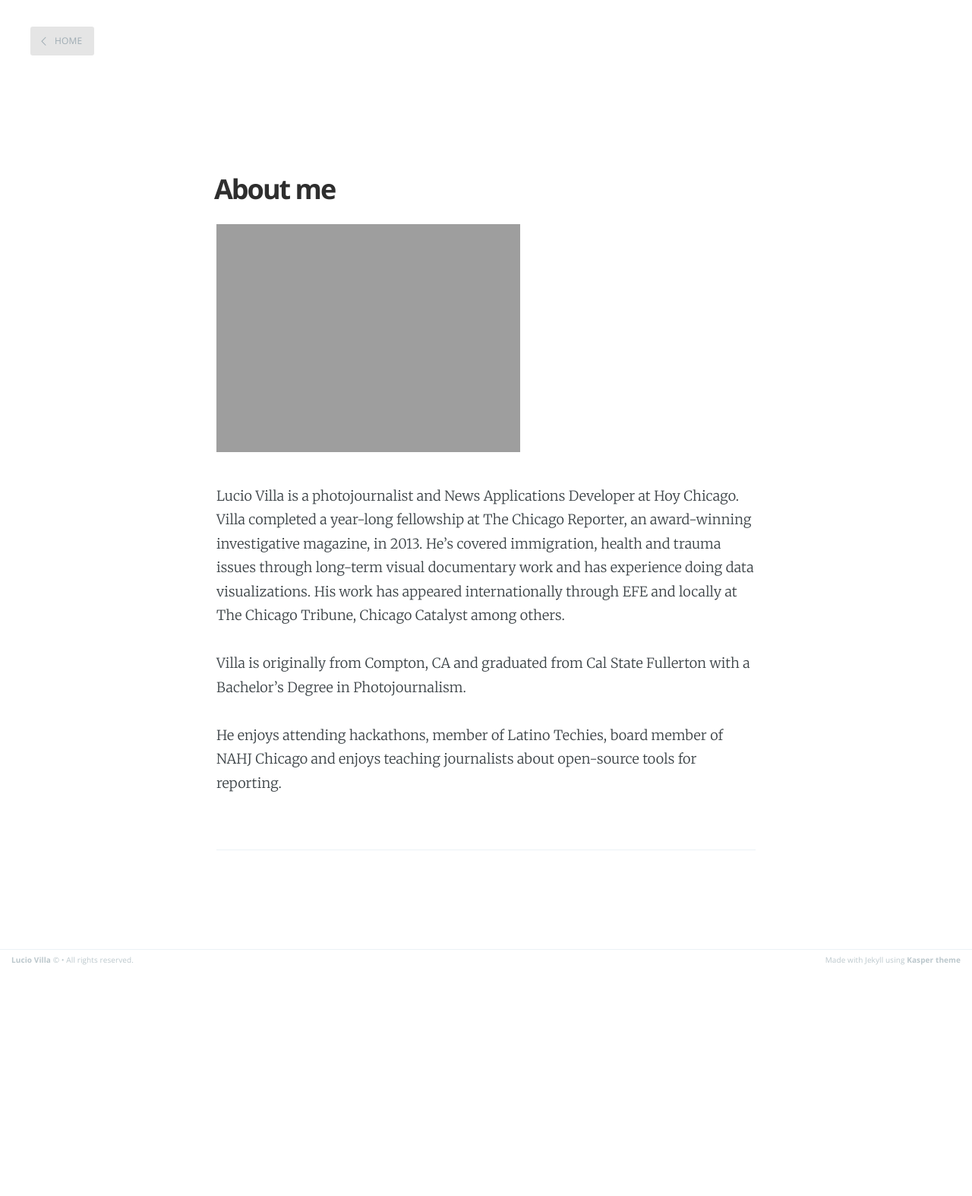
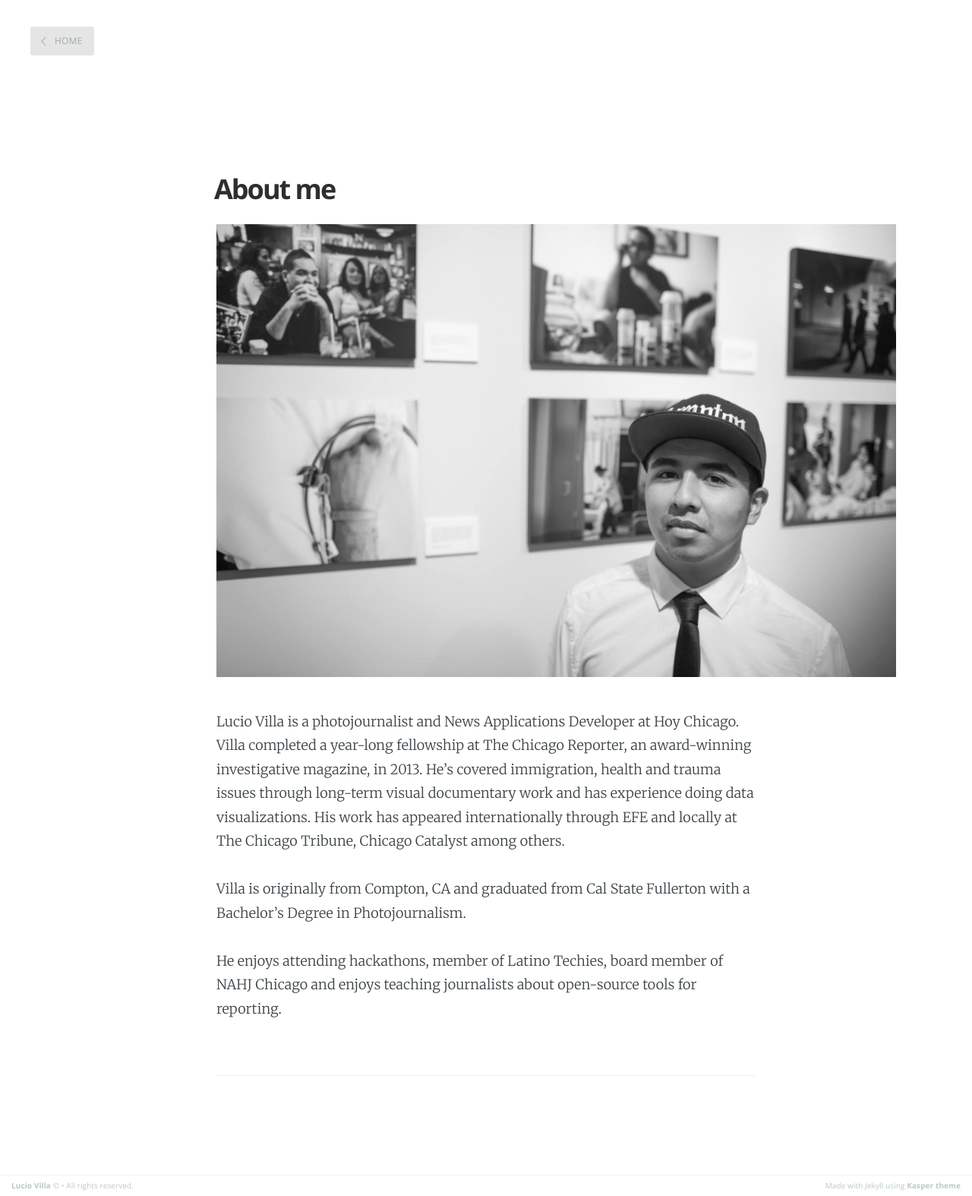
Before and after one commit to luciovilla/luciovilla.com-archive, a Jekyll site: the page built from about.md, in a window 1280 px wide. Shown: the whole page at 76% size. Built offline with Jekyll 4.4.1, drawn with Linux system fonts in a browser that asks for light colours; nearby versions of some CDN libraries; before the commit the page ends 1277 px from its top, so only the background shows below that.

Commit message:
Update about.md

```diff
--- a/about.md
+++ b/about.md
@@ -3,7 +3,7 @@ layout: page
 title: About me
 ---
 
-<img style="margin: 0" src="http://www.luciovilla.com/wp-content/uploads/2014/04/me-600x398.jpg">
+<img style="margin: 0" src="http://luciovilla.com/assets/images/profile.jpg">
 <br>
 Lucio Villa is a photojournalist and News Applications Developer at Hoy Chicago. Villa completed a year-long fellowship at The Chicago Reporter, an award-winning investigative magazine, in 2013. He’s covered immigration, health and trauma issues through long-term visual documentary work and has experience doing data visualizations. His work has appeared internationally through EFE and locally at The Chicago Tribune, Chicago Catalyst among others.
 
```
